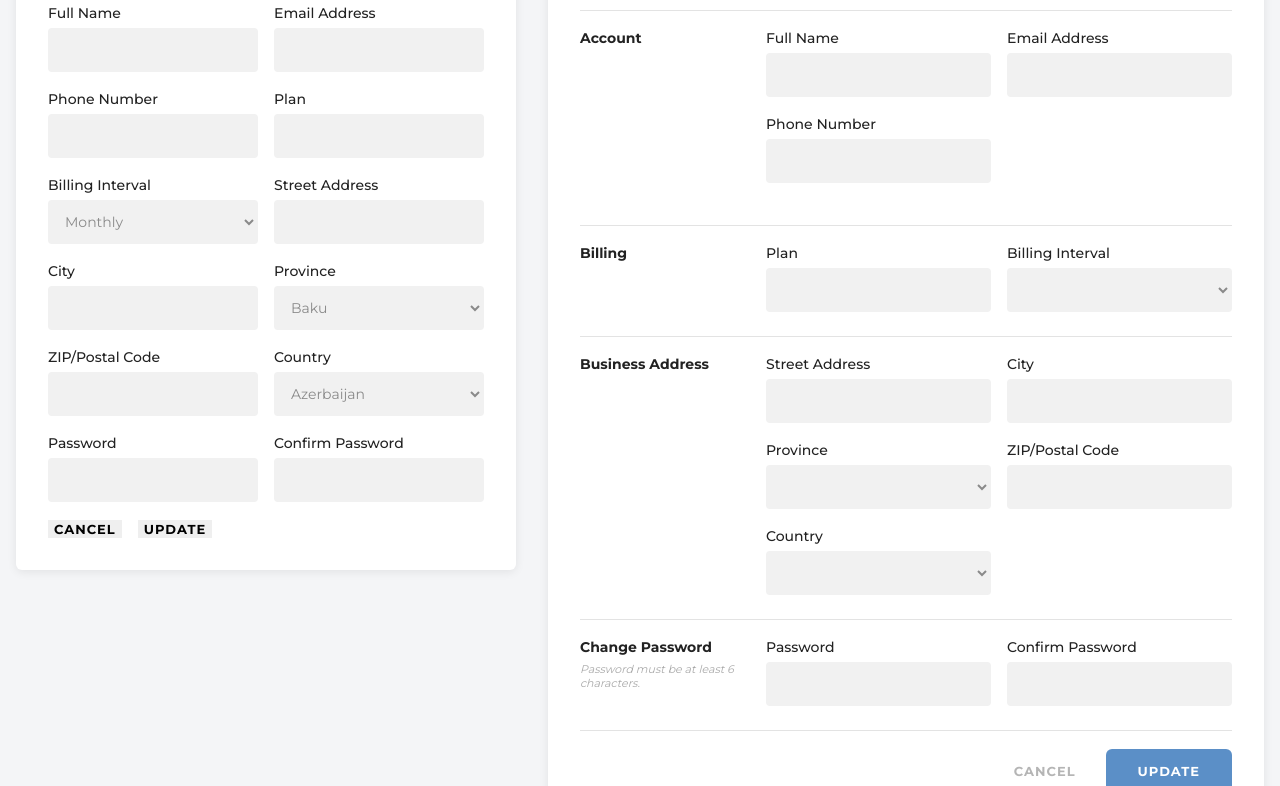
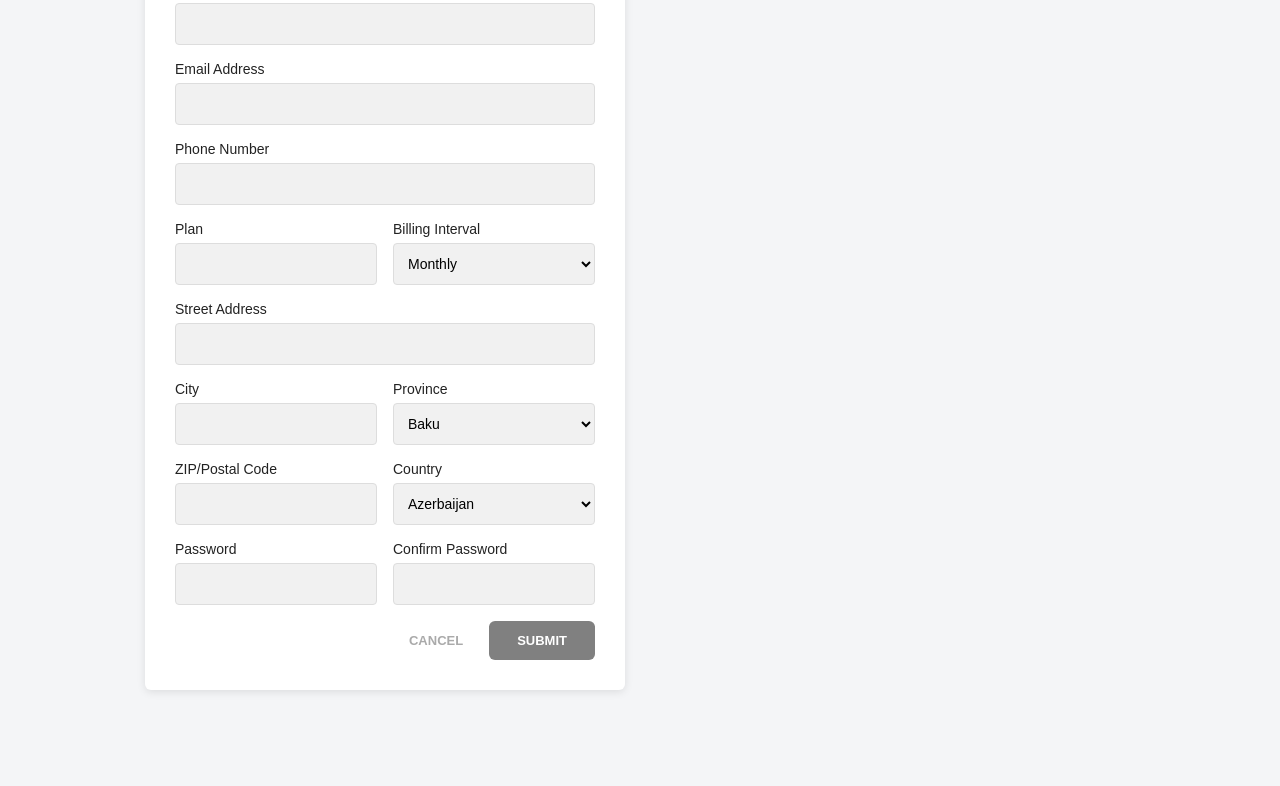
Before and after one commit to quliyev14/form_js_task, a plain HTML site: page index.html in a window 1280 px wide. Shown: the part 137-923 px from the top of the page. After the commit the page ends 867 px from the top, so only its background shows below. Drawn offline with Linux system fonts and the light colour scheme.

Commit message:
Fixed bugs and updated

```diff
--- a/index.html
+++ b/index.html
@@ -7,205 +7,92 @@
     <link rel="stylesheet" href="style.css">
 </head>
 <body>
-
-    <!-- SOL -->
     <section id="left-section">
         <h1 id="header">Settings</h1>
         <form>
-            <label for="l-fullname">Full Name
+            <div class="field">
+                <label for="l-fullname">Full Name</label>
                 <input type="text" id="l-fullname" name="l-fullname">
-            </label>
+            </div>
 
+            <div class="field">
+                <label for="l-email">Email Address</label>
+                <input type="email" id="l-email" name="l-email">
+            </div>
 
-            <label for="l-email">Email Address
-                <input type="email" id="l-email" name="l-email">
-            </label>
+            <div class="field">
+                <label for="l-phone">Phone Number</label>
+                <input type="tel" id="l-phone" name="l-phone">
+            </div>
 
+            <div class="row">
+                <div class="field">
+                    <label for="l-plan">Plan</label>
+                    <input type="text" id="l-plan" name="l-plan">
+                </div>
+                <div class="field">
+                    <label for="l-billing">Billing Interval</label>
+                    <select id="l-billing" name="l-billing"></select>
+                </div>
+            </div>
 
-            <label for="l-phone">Phone Number
-                <input type="tel" id="l-phone" name="l-phone">
-            </label>
+            <div class="field">
+                <label for="l-street">Street Address</label>
+                <input type="text" id="l-street" name="l-street">
+            </div>
 
+            <div class="row">
+                <div class="field">
+                    <label for="l-city">City</label>
+                    <input type="text" id="l-city" name="l-city">
+                </div>
+                <div class="field">
+                    <label for="l-province">Province</label>
+                    <select id="l-province" name="l-province"></select>
+                </div>
+            </div>
 
+            <div class="row">
+                <div class="field">
+                    <label for="l-zip">ZIP/Postal Code</label>
+                    <input type="text" id="l-zip" name="l-zip">
+                </div>
+                <div class="field">
+                    <label for="l-country">Country</label>
+                    <select id="l-country" name="l-country"></select>
+                </div>
+            </div>
 
-            <label for="l-plan">Plan
-                <input type="text" id="l-plan" name="l-plan">
-            </label>
+            <div class="row">
+                <div class="field">
+                    <label for="l-password">Password</label>
+                    <input type="password" id="l-password" name="l-password">
+                </div>
+                <div class="field">
+                    <label for="l-confirm">Confirm Password</label>
+                    <input type="password" id="l-confirm" name="l-confirm">
+                </div>
+            </div>
 
-
-
-            <label for="l-billing">Billing Interval
-                <select id="l-billing" name="l-billing">
-
-                </select>
-            </label>
-
-
-
-
-            <label for="l-street">Street Address
-                <input type="text" id="l-street" name="l-street">
-            </label>
-
-
-
-
-
-            <label for="l-city">City
-                <input type="text" id="l-city" name="l-city">
-            </label>
-
-
-            <label for="l-province">Province
-                <select id="l-province" name="l-province">
-
-                </select>
-            </label>
-
-
-
-            <label for="l-zip">ZIP/Postal Code
-                <input type="text" id="l-zip" name="l-zip">
-            </label>
-
-
-            <label for="l-country">Country
-                <select id="l-country" name="l-country"></select>
-            </label>
-
-
-
-            <label for="l-password">Password
-                <input type="password" id="l-password" name="l-password">
-            </label>
-
-
-            <label for="l-confirm">Confirm Password
-                <input type="password" id="l-confirm" name="l-confirm-password">
-            </label>
-
-            <button type="reset" id="cancel">Cancel</button>
-            <button type="submit" id="update">Update</button>
+            <div class="buttons">
+                <button type="reset" id="cancel" class="cancel">Cancel</button>
+                <button type="submit" id="submit" class="submit">Submit</button>
+            </div>
         </form>
     </section>
 
-    <!-- SAĞ -->
-    <section id="right-section">
-        <h1>Settings</h1>
-        <form>
-            <hr>
-            <h2 class="span3">Account</h2>
-            <label for="r-fullnam">Full Name
-                <input type="text" id="r-fullname" name="r-fullname">
-            </label>
-
-
-
-            <label for="r-email">Email Address
-                <input type="email" id="r-email" name="r-email">
-            </label>
-
-
-
-
-            <label for="r-phone">Phone Number
-                <input type="tel" id="r-phone" name="r-phone">
-            </label>
-
-
-
-
-            <hr>
-
-
-            <h2>Billing</h2>
-            <label for="r-plan">Plan
-                <input type="text" id="r-plan" name="r-plan">
-            </label>
-
-
-
-
-            <label for="r-billing">Billing Interval
-                <select id="r-billing" name="r-billing">
-
-                </select>
-            </label>
-
-
-
-
-            <hr>
-            <h2 class="span3">Business Address</h2>
-            <label for="r-street">Street Address
-                <input type="text" id="r-street" name="r-street">
-            </label>
-
-
-
-
-            <label for="r-city">City
-                <input type="text" id="r-city" name="r-city">
-            </label>
-
-
-
-
-            <label for="r-province">Province
-                <select id="r-province" name="r-province"></select>
-            </label>
-
-
-
-
-
-            <label for="r-zip">ZIP/Postal Code
-                <input type="text" id="r-zip" name="r-zip">
-            </label>
-
-
-
-
-
-            <label for="r-country">Country
-                <select id="r-country" name="r-country"></select>
-            </label>
-
-            <hr>
-
-
-
-
-            <h2>Change Password <small>Password must be at least 6 characters.</small></h2>
-            <label for="r-password">Password
-                <input type="password" id="r-password" name="r-password">
-            </label>
-
-
-
-
-
-
-            <label for="r-confirm-password">Confirm Password
-                <input type="password" id="r-confirm-password" name="r-confirm-password">
-            </label>
-
-
-
-
-
-
-            <hr>
-            <footer>
-                <button type="reset" class="cancel">Cancel</button>
-                <button type="submit" class="update">Update</button>
-            </footer>
-
-
-
-
-
-        </form>
+    <section id="result-section">
+        <h1 id="out-fullname"></h1>
+        <h1 id="out-email"></h1>
+        <h1 id="out-phone"></h1>
+        <h1 id="out-plan"></h1>
+        <h1 id="out-billing"></h1>
+        <h1 id="out-street"></h1>
+        <h1 id="out-city"></h1>
+        <h1 id="out-province"></h1>
+        <h1 id="out-zip"></h1>
+        <h1 id="out-country"></h1>
+        <h1 id="out-password"></h1>
     </section>
 
     <script src="index.js"></script>
--- a/index.js
+++ b/index.js
@@ -1,3 +1,5 @@
+const form = document.querySelector("form");
+
 const country = document.getElementById("l-country");
 const billing  = document.getElementById("l-billing");
 const header = document.getElementById("header");
@@ -9,22 +11,23 @@ const streetadress = document.getElementById("l-street");
 const city = document.getElementById("l-city");
 const zippostalcode = document.getElementById("l-zip");
 const password = document.getElementById("l-password");
-const confirmpassword = document.getElementById("l-password-confirm");
+const confirmpassword = document.getElementById("l-confirm");
 const province = document.getElementById("l-province");
+//h1
+const h_fullname = document.getElementById("out-fullname");
+const h_city = document.getElementById("out-city");
+const h_email = document.getElementById("out-email");
+const h_plan = document.getElementById("out-plan");
+const h_phone = document.getElementById("out-phone");
+const h_zip = document.getElementById("out-zip");
+const h_street = document.getElementById("out-street");
+const h_country = document.getElementById("out-country");
+const h_province = document.getElementById("out-province");
+const h_billing = document.getElementById("out-billing");
+const h_password = document.getElementById("out-password");
 
-const r_country = document.getElementById("r-country");
-const r_billing  = document.getElementById("r-billing");
-const r_header = document.getElementById("header");
-const r_fullname = document.getElementById("r-fullname");
-const r_emailadress = document.getElementById("r-email");
-const r_phonenumber = document.getElementById("r-phone");
-const r_plan = document.getElementById("r-plan");
-const r_streetadress = document.getElementById("r-street");
-const r_city = document.getElementById("r-city");
-const r_zippostalcode = document.getElementById("r-zip");
-const r_password = document.getElementById("r-password");
-const r_confirmpassword = document.getElementById("r-password-confirm");
-const r_province = document.getElementById("r-province");
+const reset_button = document.getElementById("cancel");
+const submit_button = document.getElementById("submit");
 
 
 let countries = ["Azerbaijan","Turkey","Russia"];
@@ -71,35 +74,86 @@ country.addEventListener("change", fillProvinces);
 
 
 
+
 // ------------------
-// r_fullname.value = billing.value;
+// h_billing.innerHTML = "Billing: " + billing.value;
+// h_plan.innerHTML = "Plan: " + plan.value;
+// h_email.innerHTML = "Email: " + emailadress.value;
+// h_password.innerHTML = "Password: " + password.value;
+// h_phone.innerHTML = "Phone: " + phonenumber.value;
 
-// billing.addEventListener("change", function () {
-//         r_fullname.value = billing.value;
-// });
-// // ------------------
+// h_street.innerHTML = "Street adress: " + streetadress.value;
+// h_province.innerHTML = "Province: " + province.value;
+// h_country.innerHTML = "Country: " + country.value;
+// h_city.innerHTML = "City: " + city.value;
+// h_phone.innerHTML = "Zip: " + zippostalcode.value;
+
+// h_fullname.innerHTML = "Full name: " + fullname.value;
 
 
+const inputs = [fullname, emailadress, phonenumber, plan, streetadress, city, zippostalcode, password, confirmpassword];
+
+function checkInputs() {
+    let allFilled = true;
+
+    for (let i = 0; i < inputs.length; i++) {
+        if (inputs[i].value.trim() === "") {
+            allFilled = false;
+            break;
+        }
+    }
+
+    submit_button.disabled = !allFilled;
+    submit_button.style.backgroundColor = allFilled ? "#5b8fc7" : "gray";
+    submit_button.style.cursor = allFilled ? "pointer" : "not-allowed";
+}
+
+checkInputs();
+
+for (let i = 0; i < inputs.length; i++) {
+    inputs[i].addEventListener("input", checkInputs);
+}
+
+reset_button.addEventListener("click", function () {
+    setTimeout(checkInputs, 0);
+});
 
 
+let person = {};
 
-let form = {
-    fullName:"",
-    emailAdress:"",
-    phoneNumber:"",
-    plan:"",
-    bilingInterval:"",
-    streetAdress:"",
-    city:"",
-    province:"",
-    zipPostalCode:"",
-    country:"",
-    password:"",
-    confirmPasword:""
-};
+form.addEventListener("submit", function (e) {
+    e.preventDefault();
 
+    if (password.value !== confirmpassword.value) {
+        alert("Passwords do not match!");
+        return;
+    }
 
-fullname.addEventListener("input", function () {
-   form.fullName = fullname.value;
-   console.log(form.fullName);
+    // Şifreler aynıysa buraya girer
+    h_fullname.textContent = "Full name: " + fullname.value;
+    h_email.textContent    = "Email: " + emailadress.value;
+    h_phone.textContent    = "Phone: " + phonenumber.value;
+    h_plan.textContent     = "Plan: " + plan.value;
+    h_billing.textContent  = "Billing: " + billing.value;
+    h_street.textContent   = "Street adress: " + streetadress.value;
+    h_city.textContent     = "City: " + city.value;
+    h_province.textContent = "Province: " + province.value;
+    h_zip.textContent      = "Zip: " + zippostalcode.value;
+    h_country.textContent  = "Country: " + country.value;
+    h_password.textContent = "Password: " + password.value;
+
+    person = {
+        fullName: fullname.value,
+        emailAddress: emailadress.value,
+        phoneNumber: phonenumber.value,
+        plan: plan.value,
+        billingInterval: billing.value,
+        streetAddress: streetadress.value,
+        city: city.value,
+        province: province.value,
+        zipPostalCode: zippostalcode.value,
+        country: country.value,
+        password: password.value
+    };
+    console.log(person);
 });
--- a/style.css
+++ b/style.css
@@ -1,156 +1,180 @@
-@import url("https://fonts.googleapis.com/css2?family=Montserrat:wght@400;500;600;700&display=swap");
-
-* { box-sizing: border-box; }
+* {
+    box-sizing: border-box;
+}
 
 body {
     margin: 0;
     padding: 40px 16px;
     display: flex;
-    gap: 32px;
+    gap: 30px;
     align-items: flex-start;
     justify-content: center;
     background: #f4f5f7;
-    font-family: "Montserrat", Arial, sans-serif;
+    font-family: Arial, sans-serif;
     color: #222;
 }
 
 section {
     background: #fff;
+    padding: 30px;
     border-radius: 6px;
-    padding: 32px;
-    box-shadow: 0 2px 10px rgba(0, 0, 0, 0.08);
+    box-shadow: 0 2px 8px rgba(0, 0, 0, 0.1);
 }
 
-#left-section  { flex: 0 0 500px; }
-#right-section { flex: 1; max-width: 760px; }
+#left-section {
+    width: 480px;
+}
+
+#right-section {
+    width: 700px;
+}
 
 h1 {
     margin: 0 0 20px;
-    font-size: 40px;
     font-weight: 500;
 }
 
-/* ortaq: label + input + select */
-label {
-    display: flex;
-    flex-direction: column;
-    gap: 6px;
-    font-size: 14px;
-    font-weight: 500;
+/* label + input */
+.field {
+    flex: 1;
+    margin-bottom: 16px;
 }
 
-input, select {
+label {
+    display: block;
+    margin-bottom: 6px;
+    font-size: 14px;
+}
+
+input,
+select {
     width: 100%;
-    height: 44px;
-    padding: 0 12px;
-    border: 1px solid transparent;
+    height: 42px;
+    padding: 0 10px;
+    border: 1px solid #ddd;
     border-radius: 4px;
     background: #f1f1f1;
-    font-family: inherit;
     font-size: 14px;
-    color: #222;
 }
 
-select { color: #8a8a8a; cursor: pointer; }
-
-input:focus, select:focus {
+input:focus,
+select:focus {
     outline: none;
     border-color: #5b8fc7;
     background: #fff;
 }
 
+.row {
+    display: flex;
+    gap: 16px;
+}
+
+/* düymələr */
+.buttons,
+footer {
+    display: flex;
+    justify-content: flex-end;
+    align-items: center;
+    gap: 20px;
+}
+
 button {
-    font-family: inherit;
-    font-size: 13px;
-    font-weight: 700;
-    letter-spacing: 1px;
-    text-transform: uppercase;
     cursor: pointer;
     border: none;
+    font-size: 13px;
+    font-weight: bold;
+    text-transform: uppercase;
 }
 
-.cancel { background: none; color: #b5b5b5; }
-.cancel:hover { color: #222; }
+.cancel {
+    background: none;
+    color: #aaa;
+}
 
-.update {
-    padding: 14px 32px;
+.submit {
+    padding: 12px 28px;
     border-radius: 6px;
     background: #5b8fc7;
     color: #fff;
 }
-.update:hover { background: #4a7bb2; }
 
-/* ---------- SOL: flex ---------- */
-#left-section form {
+
+.group {
     display: flex;
-    flex-wrap: wrap;
-    gap: 18px 16px;
+    gap: 20px;
+    padding-top: 20px;
+    margin-bottom: 10px;
+    border-top: 1px solid #ddd;
 }
 
-#left-section label { flex: 1 1 calc(50% - 8px); }
-#left-section label.full { flex-basis: 100%; }
-
-#left-section .cancel { margin-left: auto; align-self: center; }
-#left-section .update { margin-left: 8px; }
-
-/* ---------- SAĞ: grid ---------- */
-#right-section form {
-    display: grid;
-    grid-template-columns: 170px 1fr 1fr;
-    gap: 18px 16px;
+.group h2 {
+    width: 160px;
+    margin: 0;
+    font-size: 14px;
 }
 
-#right-section hr {
-    grid-column: 1 / -1;
-    width: 100%;
-    margin: 6px 0 0;
-    border: none;
-    border-top: 1px solid #e3e3e3;
-}
-
-#right-section h2 {
-    grid-column: 1;
-    margin: 0;
-    font-size: 14px;
-    font-weight: 700;
-}
-#right-section h2.span3 { grid-row: span 3; }
-
-#right-section small {
+.group small {
     display: block;
     margin-top: 6px;
     font-size: 11px;
+    font-weight: normal;
     font-style: italic;
-    font-weight: 400;
     color: #aaa;
 }
 
-#right-section .wide { grid-column: 2 / -1; }
-#right-section .col2 { grid-column: 2; }
-#right-section .col3 { grid-column: 3; }
-
-#right-section footer {
-    grid-column: 2 / -1;
-    display: flex;
-    justify-content: flex-end;
-    align-items: center;
-    gap: 24px;
+.group-body {
+    flex: 1;
 }
 
-/* ---------- responsive ---------- */
-@media (max-width: 1100px) {
-    body { flex-direction: column; align-items: center; }
-    #left-section, #right-section { flex: none; width: 100%; max-width: 640px; }
+.half {
+    width: 50%;
+    flex: none;
+}
+
+
+@media (max-width: 1250px) {
+    body {
+        flex-direction: column;
+        align-items: center;
+    }
+
+    #left-section,
+    #right-section {
+        width: 100%;
+        max-width: 700px;
+    }
 }
 
 @media (max-width: 600px) {
-    section { padding: 20px; }
-    h1 { font-size: 32px; }
-    #left-section label { flex-basis: 100%; }
-    #right-section form { grid-template-columns: 1fr; }
-    #right-section h2,
-    #right-section .wide,
-    #right-section .col2,
-    #right-section .col3,
-    #right-section footer { grid-column: 1; grid-row: auto; }
+    .row,
+    .group {
+        flex-direction: column;
+        gap: 0;
+    }
+
+    .group h2 {
+        width: 100%;
+        margin-bottom: 12px;
+    }
+
+    .half {
+        width: 100%;
+    }
 }
+
+
+
+#result-section {
+    width: 480px;
+}
+
+#result-section h1 {
+    margin: 0 0 14px;
+    font-size: 20px;
+    font-weight: 500;
+}
+
+#result-section span {
+    font-weight: 700;
+    color: #5b8fc7;
+}
```
Also changed, not shown: index2.html (added, +100 -0 lines).
